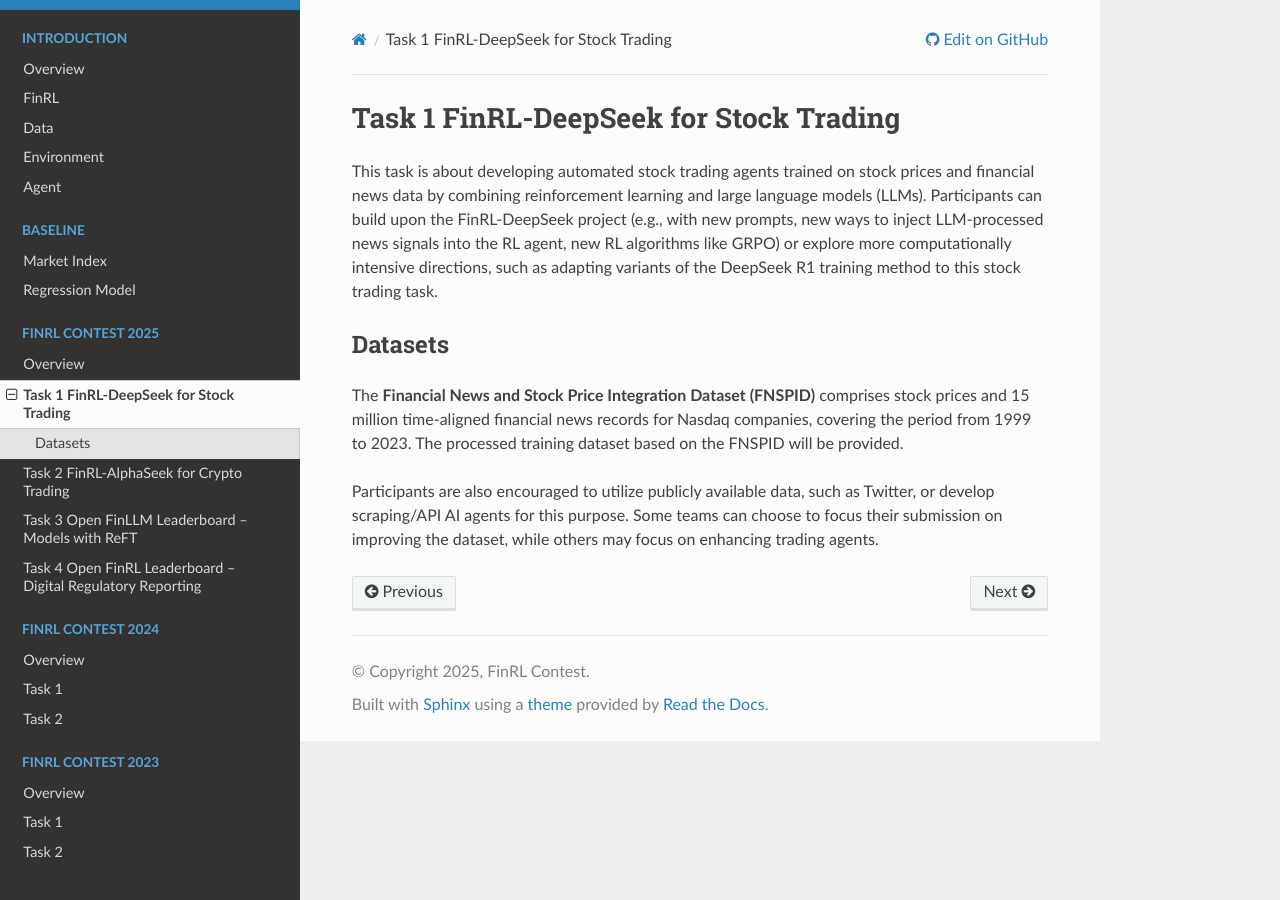
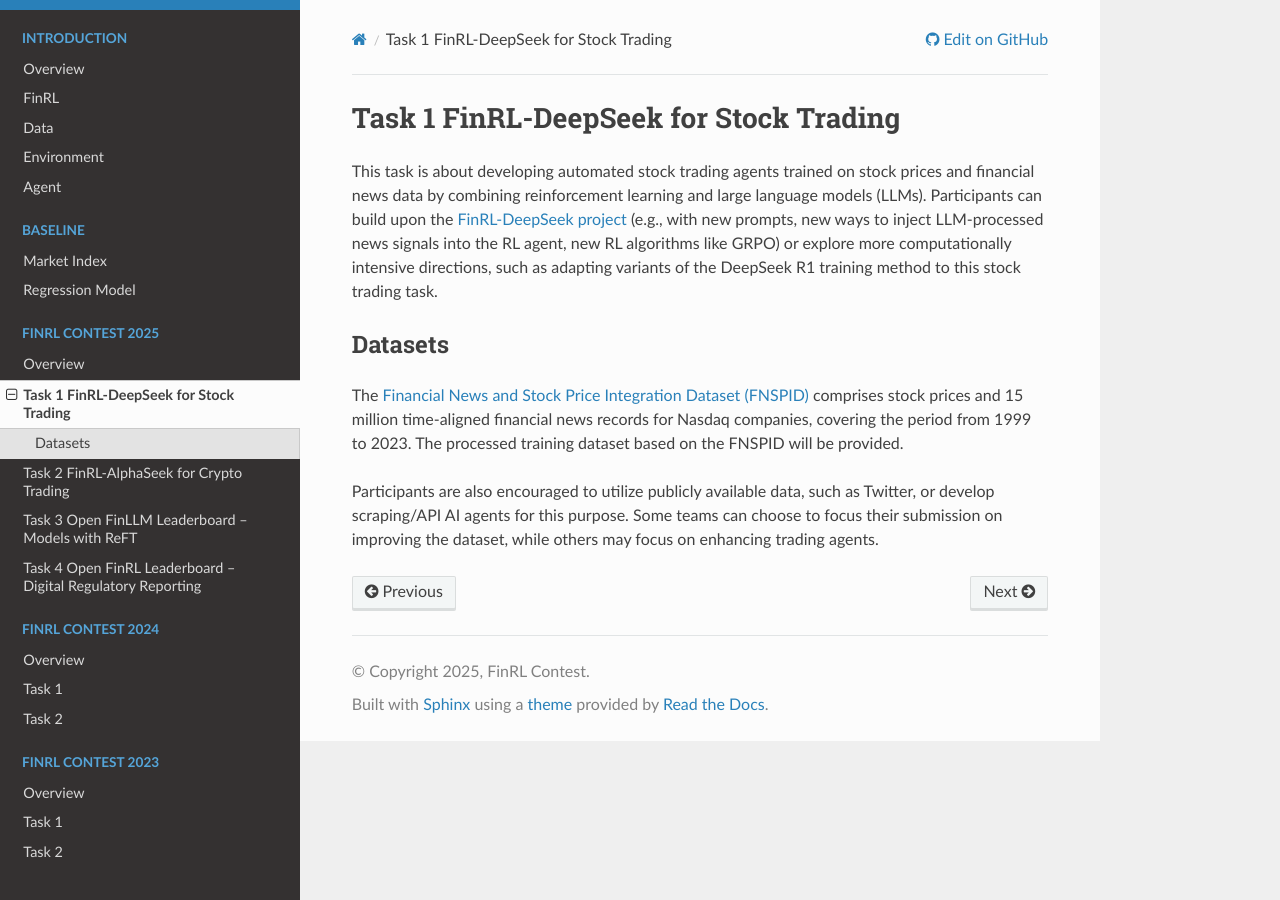
Before and after one commit to Xingyu025/FinAI-Contest, a Sphinx documentation site: the page built from docs/source/finrl2025/task1.rst, in a window 1280 px wide. Built offline with Sphinx 7.4.7 and the Read the Docs theme 3.1.0, drawn with Linux system fonts in a browser that asks for light colours; some of the changed lines change nothing that is shown.

Commit message:
Update task1.rst

```diff
--- a/docs/source/finrl2025/task1.rst
+++ b/docs/source/finrl2025/task1.rst
@@ -2,11 +2,11 @@
 Task 1 FinRL-DeepSeek for Stock Trading
 =========================================
 
-This task is about developing automated stock trading agents trained on stock prices and financial news data by combining reinforcement learning and large language models (LLMs). Participants can build upon the FinRL-DeepSeek project (e.g., with new prompts, new ways to inject LLM-processed news signals into the RL agent, new RL algorithms like GRPO) or explore more computationally intensive directions, such as adapting variants of the DeepSeek R1 training method to this stock trading task.
+This task is about developing automated stock trading agents trained on stock prices and financial news data by combining reinforcement learning and large language models (LLMs). Participants can build upon the `FinRL-DeepSeek project <https://github.com/benstaf/FinRL_DeepSeek>`_ (e.g., with new prompts, new ways to inject LLM-processed news signals into the RL agent, new RL algorithms like GRPO) or explore more computationally intensive directions, such as adapting variants of the DeepSeek R1 training method to this stock trading task.
 
 Datasets
 --------
 
-The **Financial News and Stock Price Integration Dataset (FNSPID)** comprises stock prices and 15 million time-aligned financial news records for Nasdaq companies, covering the period from 1999 to 2023. The processed training dataset based on the FNSPID will be provided.
+The `Financial News and Stock Price Integration Dataset (FNSPID) <https://huggingface.co/datasets/Zihan1004/FNSPID>`_ comprises stock prices and 15 million time-aligned financial news records for Nasdaq companies, covering the period from 1999 to 2023. The processed training dataset based on the FNSPID will be provided.
 
 Participants are also encouraged to utilize publicly available data, such as Twitter, or develop scraping/API AI agents for this purpose. Some teams can choose to focus their submission on improving the dataset, while others may focus on enhancing trading agents.
```
